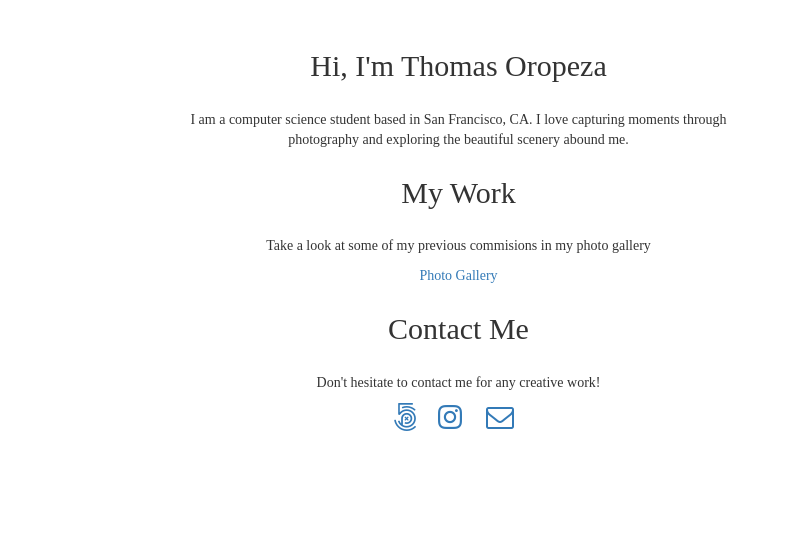
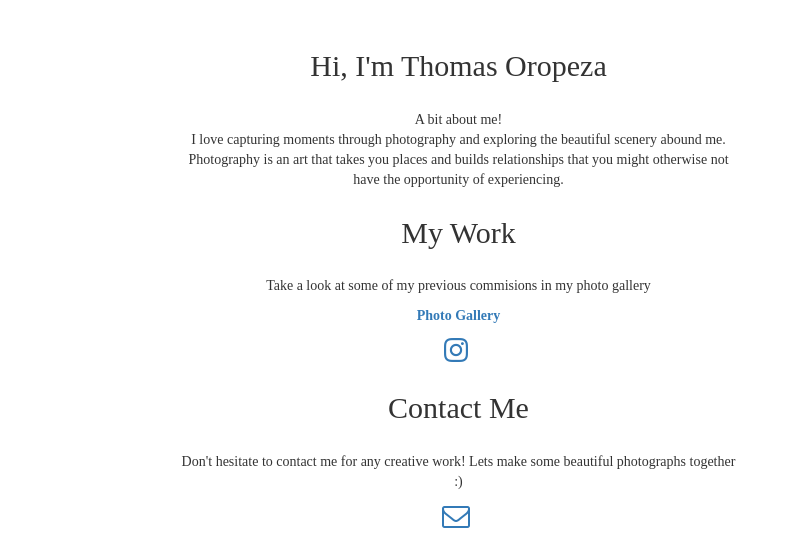
Before and after one commit to toropeza/thomasoropeza.com, a plain HTML site: page photography.html in a window 1280 px wide. Shown: the part 303-845 px from the top of the page, 474-1280 px from the left. Before the commit the page ends 805 px from the top, so only its background shows below. Drawn offline with nearby package versions, Linux system fonts and the light colour scheme; a web font is replaced by a local one.

Commit message:
description and intro photo page changed

```diff
--- a/photography.html
+++ b/photography.html
@@ -74,23 +74,22 @@
                 <div class="col-md-6 text-center">
                     <h1>Hi, I'm Thomas Oropeza</h1>
                             <br>
-                    <p>I am a computer science student based in San Francisco, CA. I love capturing moments through photography and exploring the beautiful scenery abound me.
+                    <p>A bit about me!<br> I love capturing moments through photography and exploring the beautiful scenery abound me. Photography is an art that takes you places and builds relationships that you might otherwise not have the opportunity of experiencing.
                         <br>
                     <div class="row">
                         <div class="col-lg-12">
                             <h1>My Work</h1><br>
                             <p>Take a look at some of my previous commisions in my photo gallery</p>
-                            <a href="/gallery"> <p>Photo Gallery</p></a>
+                            <a href="/gallery"> <p><b>Photo Gallery</b></p></a>
+                            <ul class="list-inline">
+                                <li><a target="_blank" href="https://instagram.com/toropeza/"><i class="fa fa-instagram fa-fw fa-2x"></i></a>
+                                </li>
+                            </ul>
                         </div>
                         <div class="col-lg-12">
                             <h1>Contact Me</h1><br>
-                            <p>Don't hesitate to contact me for any creative work!</p>
+                            <p>Don't hesitate to contact me for any creative work! Lets make some beautiful photographs together :)</p>
                             <ul class="list-inline">
-                                <li><a target="_blank" href="https://500px.com/thomasoropeza"><i class="fa fa-500px fa-2x" aria-hidden="true"></i></a>
-                                </li>
-
-                                <li><a target="_blank" href="https://instagram.com/toropeza/"><i class="fa fa-instagram fa-fw fa-2x"></i></a>
-                                </li>
                                 <li><a target="_blank" href="mailto:thomasoropeza@gmail.com?Subject=Photography%20inquiry"><i class="fa fa-envelope-o fa-fw fa-2x"></i></a>
                                 </li>
                             </ul>
```
